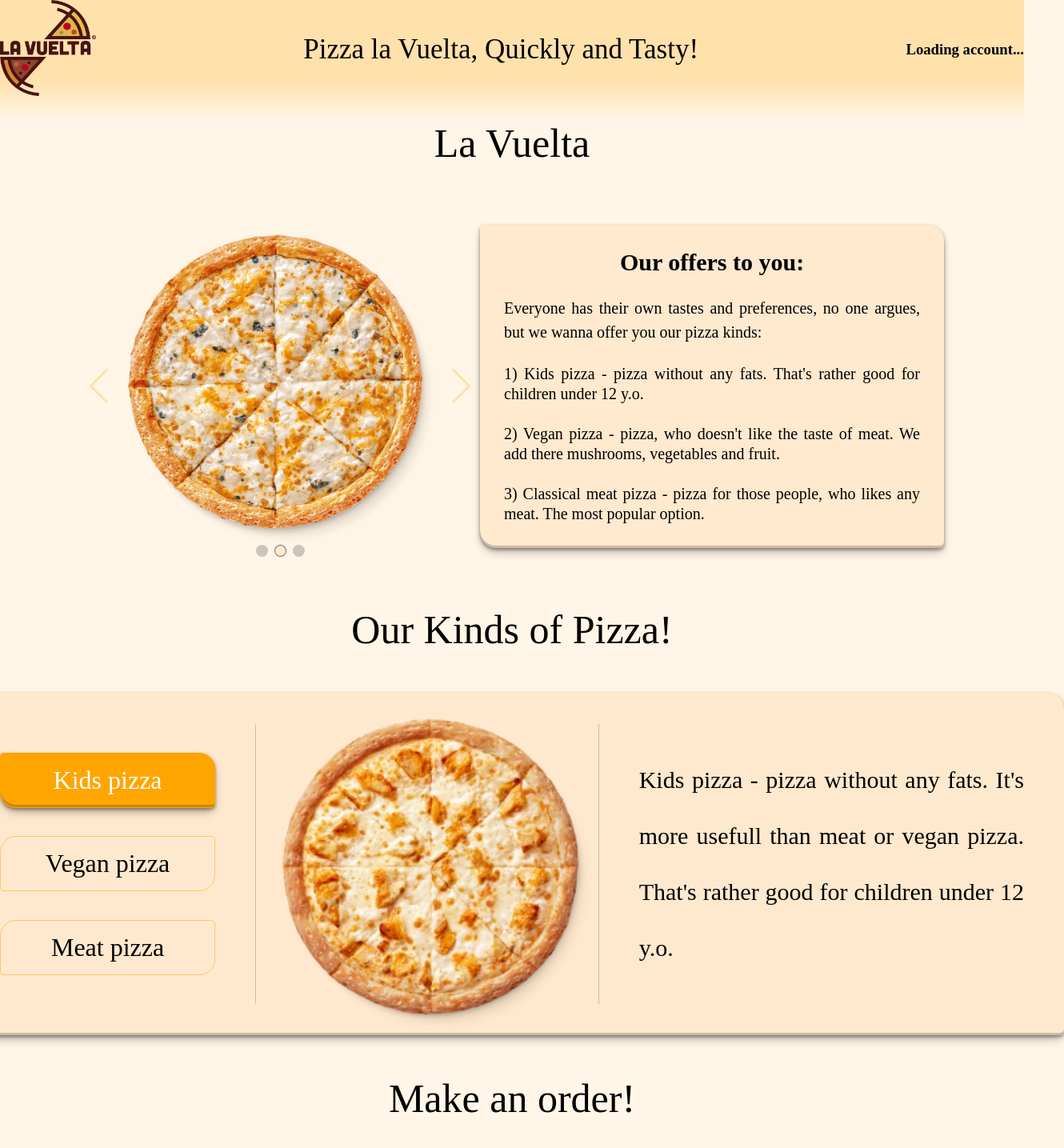
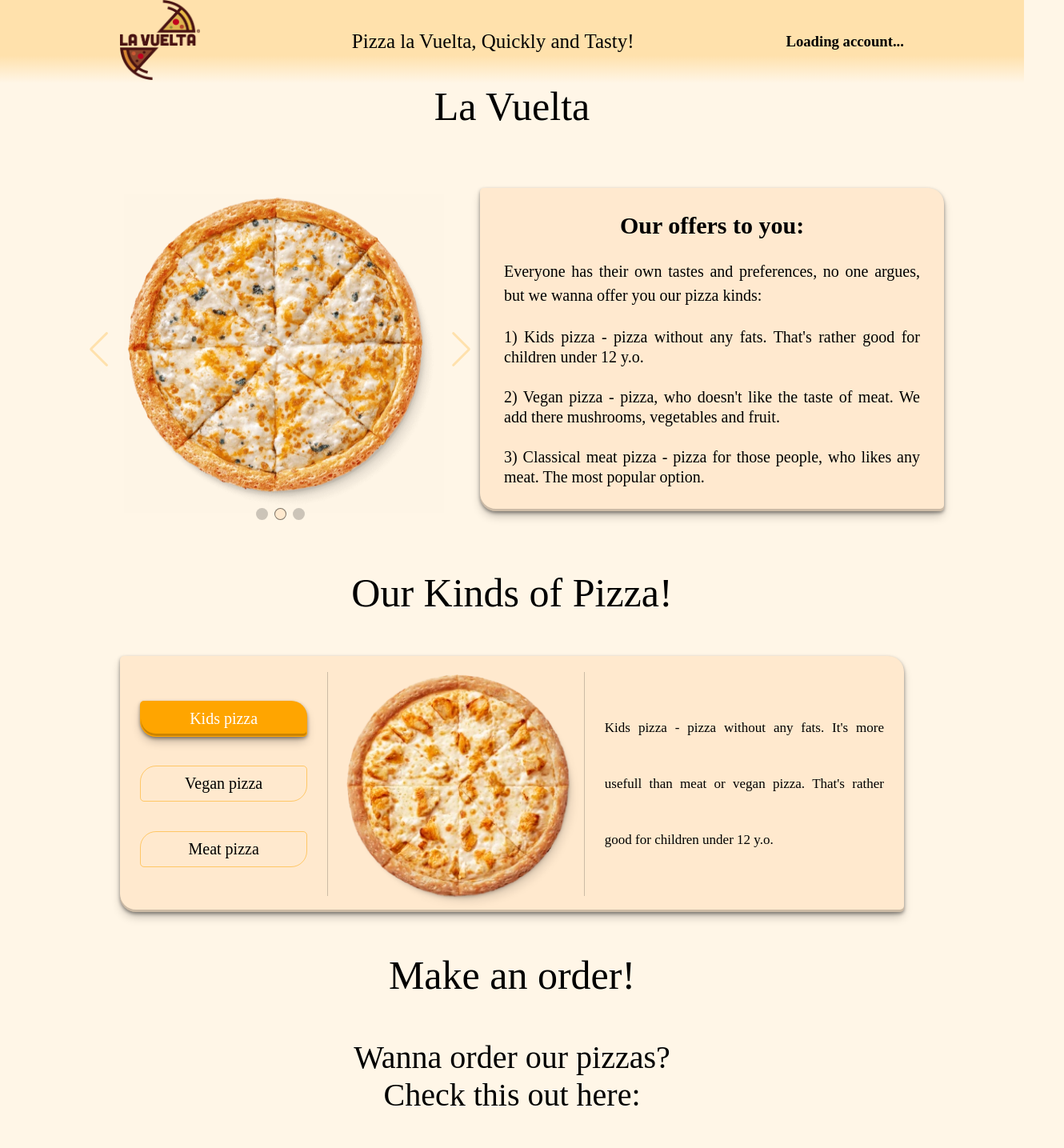
Before and after one commit to MatweyZhukov/La-Vuelta-Project, a Next.js app: page / in a window 1280 px wide. Shown: the top 1435 px of the page at 80% size, 1330 px wide, since content can reach past the window. Built offline with nearby package versions, Linux system fonts and the light colour scheme; no server answers; data requests are answered from the project's data file.

Commit message:
Add files via upload

```diff
--- a/styles/footer.module.css
+++ b/styles/footer.module.css
@@ -1,3 +1,15 @@
+@media (max-width: 8000px) {
+    .footerContent {
+        width: 1380px;
+    }
+}
+
+@media (max-width: 1380px) {
+    .footerContent {
+        width: 980px;
+    }
+}
+
 .footer {
     width: 100%;
     height: 150px;
@@ -9,7 +21,6 @@
 }
 
 .footerContent {
-    width: 1320px;
     display: flex;
     justify-content: space-between;
 }
--- a/styles/header.module.css
+++ b/styles/header.module.css
@@ -1,14 +1,46 @@
+@media (max-width: 8000px) {
+    .headerContent {
+        width: 1380px;
+    }
+
+    .headerButton {
+        font-size: 20px;
+    }
+
+    .tagline {
+        font-size: 35px;
+    }
+}
+
+@media (max-width: 1380px) {
+    .headerContent {
+        width: 980px;
+    }
+
+    .headerContent img {
+        height: 100px;
+        width: 100px;
+    }
+
+    .headerButton {
+        font-size: 15px;
+    }
+
+    .tagline {
+        font-size: 25px;
+    }
+}
+
 .header {
     width: 100%;
     display: flex;
-    height: 150px;
+    height: auto;
     align-items: flex-start;
     justify-content: center;
     background: linear-gradient(to bottom, rgb(255, 225, 172), rgb(255, 225, 172), rgb(255, 225, 172), #fff6e7);
 }
 
 .headerContent {
-    width: 1320px;
     display: flex;
     align-items: center;
     justify-content: space-between;
@@ -23,7 +55,6 @@
 .headerButton {
     border-radius: 5px 20px 5px 20px;
     padding: 10px 20px;
-    font-size: 20px;
     font-weight: 600;
     background: #ffa500;
     color: white;
@@ -36,6 +67,5 @@
 }
 
 .tagline {
-    font-size: 35px;
     text-align: center;
 }
--- a/styles/mainPage.module.css
+++ b/styles/mainPage.module.css
@@ -1,3 +1,62 @@
+@media (max-width: 8000px) {
+    .navTabs {
+        width: auto;
+    }
+
+    .tabOptions {
+        padding: 0 50px;
+        height: 350px;
+        width: 380px;
+    }
+
+    .tabOption {
+        font-size: 32px;
+        padding: 15px;
+    }
+
+    .tabDescription {
+        width: 600px;
+        height: 350px;
+        padding: 0 50px;
+    }
+
+    .tabDescriptionText {
+        font-size: 30px;
+    }
+}
+
+@media (max-width: 1380px) {
+    .navTabs {
+        width: 980px;
+    }
+
+    .tabOptions {
+        padding: 0 25px;
+        height: 280px;
+        width: 380px;
+    }
+
+    .tabOption {
+        font-size: 20px;
+        padding: 10px;
+    }
+
+    .tabImg {
+        width: 300px !important;
+        height: 300px !important;
+    }
+
+    .tabDescription {
+        width: 600px;
+        height: 280px;
+        padding: 0 25px;
+    }
+
+    .tabDescriptionText {
+        font-size: 17px;
+    }
+}
+
 .mainPageContent {
     padding: 0 100px;
     display: flex;
@@ -16,7 +75,6 @@
 
 .navTabs {
     margin: 50px 0;
-    width: auto;
     background: #ffe9ce;
     display: flex;
     justify-content: space-evenly;
@@ -32,9 +90,6 @@
 }
 
 .tabOptions {
-    padding: 0 50px;
-    height: 350px;
-    width: 380px;
     border-right: 1px solid rgb(0, 0, 0, .2);
     display: flex;
     justify-content: space-evenly;
@@ -49,9 +104,7 @@
     width: 100%;
     border-radius: 20px 5px 20px 5px;
     text-align: center;
-    padding: 15px;
     border: 1px solid rgb(255, 166, 0, .5);
-    font-size: 32px;
     cursor: pointer;
     transition: .3s all;
 }
@@ -89,15 +142,11 @@
 .tabDescription {
     display: flex;
     align-items: center;
-    padding: 0 50px;
-    width: 600px;
-    height: 350px;
     border-left: 1px solid rgb(0, 0, 0, .2);
 }
 
 .tabDescriptionText {
     line-height: 70px;
-    font-size: 30px;
     text-align: justify;
 }
 
```
